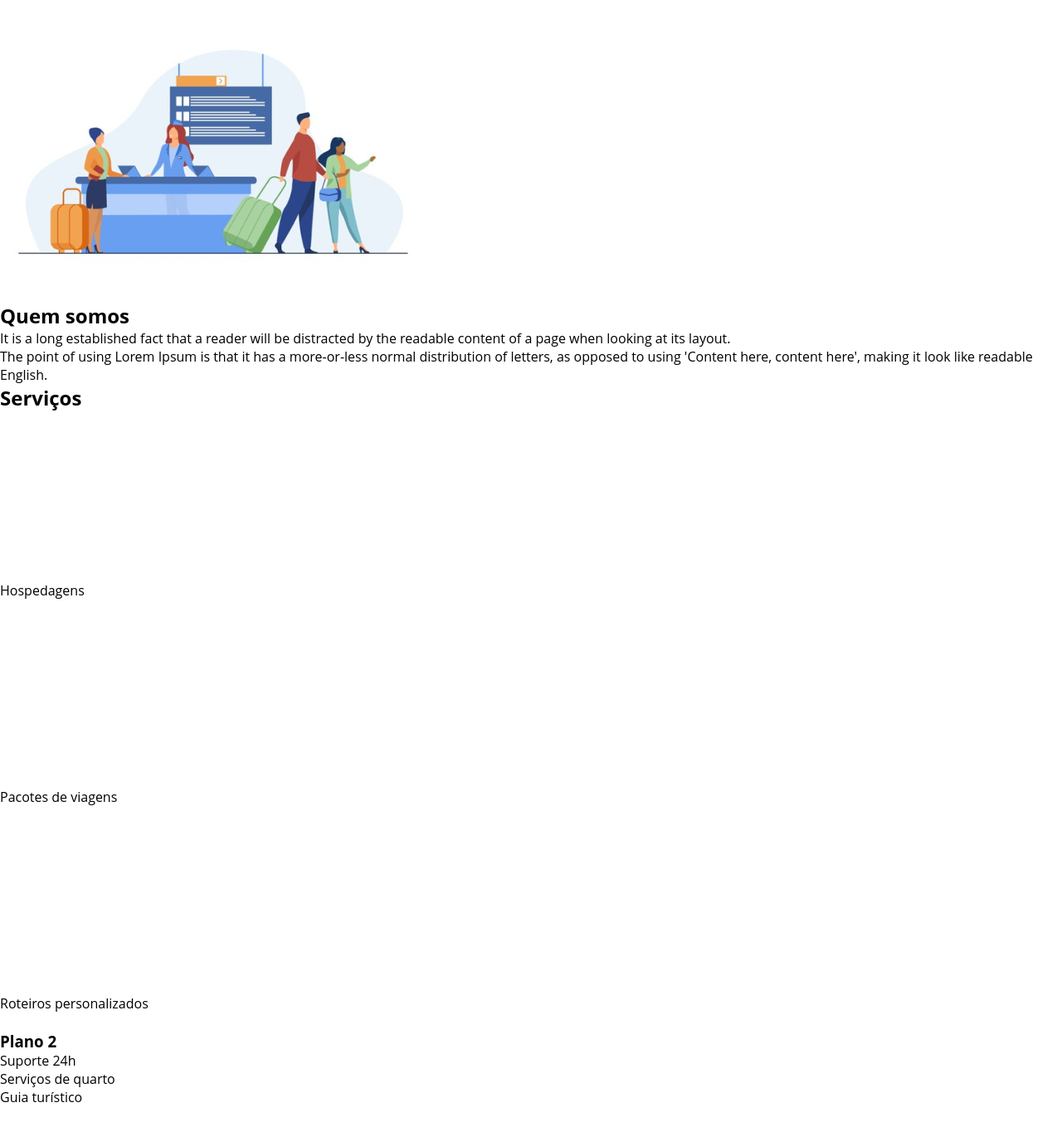
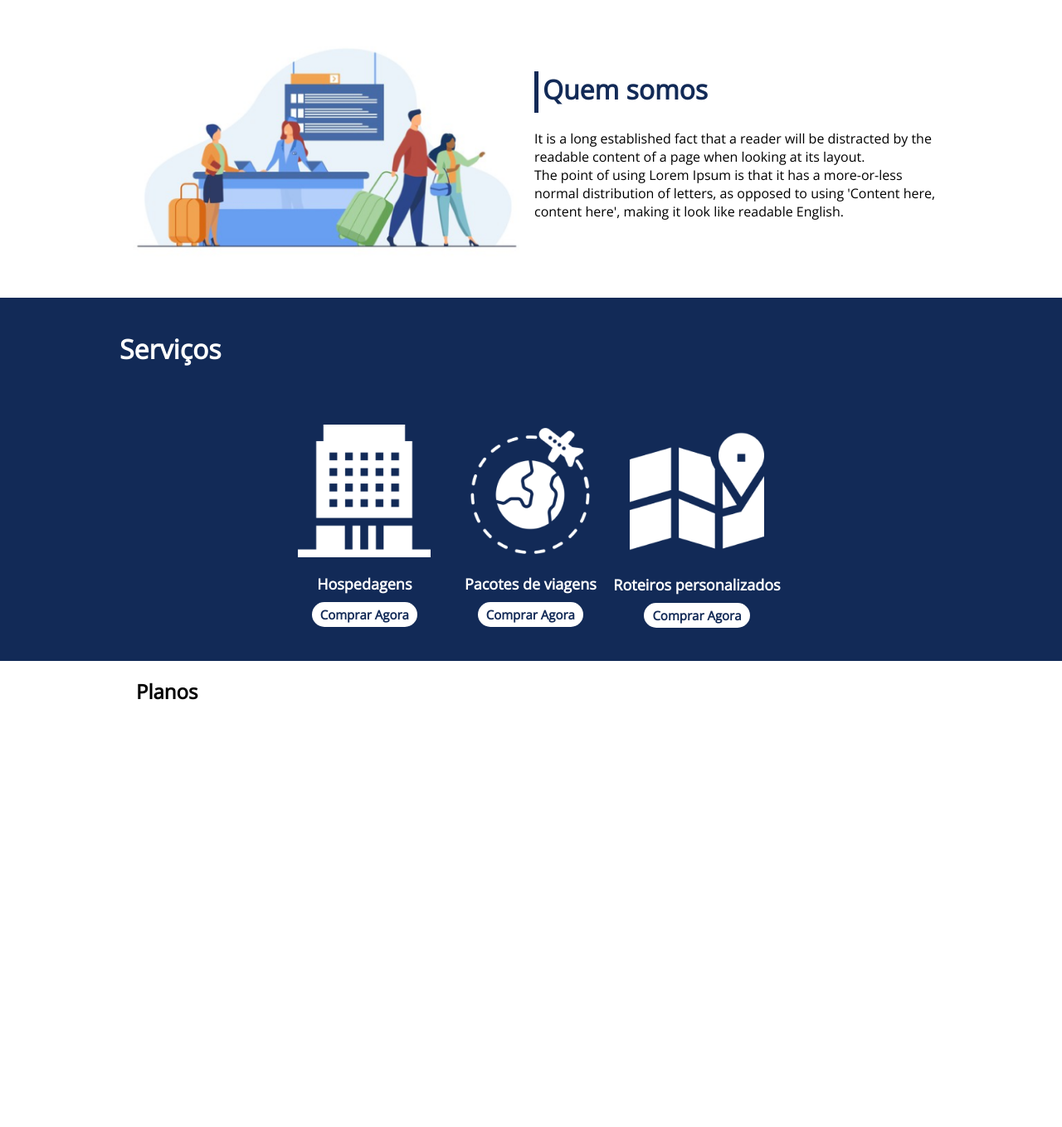
Before and after one commit to VitoDiniz/projetos-e-exercicios-dio, a plain HTML site: page Projetos/Projeto Integrador/project-flexbox-dio-master/flex-projeto/index.html in a window 1280 px wide. Shown: the part 897-2256 px from the top of the page at 83% size. Drawn offline with nearby package versions, Linux system fonts and the light colour scheme.

Commit message:
interface part 2

```diff
--- a/Projetos/Projeto Integrador/project-flexbox-dio-master/flex-projeto/index.html
+++ b/Projetos/Projeto Integrador/project-flexbox-dio-master/flex-projeto/index.html
@@ -1,15 +1,19 @@
 <!DOCTYPE html>
 <html lang="pt-br">
+
 <head>
     <meta charset="UTF-8">
     <meta name="viewport" content="width=device-width, initial-scale=1.0">
     <title>Flex Turismos</title>
     <link rel="stylesheet" href="./style.css">
 </head>
+
 <body>
     <header>
         <div class="flex-container menu">
-            <div><h1>FlexTurismos</h1></div>
+            <div>
+                <h1>FlexTurismos</h1>
+            </div>
             <ul class="list-items">
                 <li><a href="#quem-somos">Quem Somos</a></li>
                 <li><a href="#servicos">Serviços</a></li>
@@ -22,7 +26,7 @@
         <div class="texto-apresentacao">
             <h1>Flex <br>Turismos</h1>
             <p>O melhor serviço para você!</p>
-            <a href="">Saiba Mais!</a>
+            <a href="" class="btn">Saiba Mais!</a>
         </div>
 
         <div>
@@ -30,58 +34,67 @@
         </div>
     </div>
 
+    <div class="flex-container" id="quem-somos">
+        <div>
+            <h2>Quem somos</h2>
+            <p>It is a long established fact that a reader will be distracted by the readable content of a page when
+                looking at its layout. </p>
+            <p>The point of using Lorem Ipsum is that it has a more-or-less normal distribution of letters, as opposed
+                to using 'Content here, content here', making it look like readable English.</p>
+        </div>
         <div>
             <div>
                 <img src="./images/1-quem-somos.png" alt="balcão de atendimento">
             </div>
-
-        <div>
-            <h2>Quem somos</h2>
-            <p>It is a long established fact that a reader will be distracted by the readable content of a page when looking at its layout. </p>
-            <p>The point of using Lorem Ipsum is that it has a more-or-less normal distribution of letters, as opposed to using 'Content here, content here', making it look like readable English.</p>
         </div>
     </div>
 
-    <div>
-        <div>
+    <div class="container-externo">
+        <div class="flex-container" id="serviços">
             <h2>Serviços</h2>
         </div>
 
-        <div>
-            <div>
+        <div class="list-serviços">
+            <div class="item-serviço">
                 <div><img src="./images/icon-2.png" alt="hospedagens"></div>
                 <p>Hospedagens</p>
                 <a href="#">Comprar Agora</a>
             </div>
 
-            <div>
+            <div class="item-serviço">
                 <div><img src="./images/icon-1.png" alt="pacote de viagens"></div>
                 <p>Pacotes de viagens</p>
                 <a href="#">Comprar Agora</a>
             </div>
 
-            <div>
+            <div class="item-serviço">
                 <div><img src="./images/icon-3.png" alt="roteiros personalizados"></div>
                 <p>Roteiros personalizados</p>
                 <a href="#">Comprar Agora</a>
             </div>
 
         </div>
+
     </div>
 
-    <div>
+    <div class="flex-container" id="planos">
 
-        <div>
+        <div id="planos">
+            <h2>Planos</h2>
+        </div>
+
+        <div class="list-planos">
+            <div class="item-plano">
                 <h3>Plano 2</h3>
                 <ul>
                     <li>Suporte 24h</li>
                     <li>Serviços de quarto</li>
                     <li>Guia turístico</li>
                 </ul>
-            <a href="#">Saiba Mais!</a>
+                <a href="#" class="btn">Saiba Mais!</a>
             </div>
 
-        <div>
+            <div class="item-plano">
                 <h3>Plano 2</h3>
                 <ul>
                     <li>Suporte 24h</li>
@@ -90,10 +103,10 @@
                     <li>Roteiro de trilhas</li>
                     <li>Serviço personalizado</li>
                 </ul>
-            <a href="#">Saiba Mais!</a>
+                <a href="#" class="btn">Saiba Mais!</a>
             </div>
 
-        <div>
+            <div class="item-plano">
                 <h3>Plano 3</h3>
                 <ul>
                     <li>Suporte 24h</li>
@@ -103,13 +116,14 @@
                     <li>Serviço personalizado</li>
                     <li>Área Vip</li>
                 </ul>
-            <a href="#">Saiba Mais!</a>
+                <a href="#" class="btn">Saiba Mais!</a>
             </div>
         </div>
 
         <footer>
             <p>&copy; 2021 CSS Flexbox</p>
-        <p>Desenvolvido por: Seu nome aqui dev</p>
+            <p>Desenvolvido por: Victor dos Santos Diniz</p>
         </footer>
 </body>
+
 </html>
--- a/Projetos/Projeto Integrador/project-flexbox-dio-master/flex-projeto/style.css
+++ b/Projetos/Projeto Integrador/project-flexbox-dio-master/flex-projeto/style.css
@@ -1,7 +1,9 @@
+@import url('https://fonts.googleapis.com/css2?family=Open+Sans:ital@0;1&display=swap');
+
 * {
     margin: 0;
     padding: 0;
-    font-family:  'Open Sans', sans-serif;
+    font-family: 'Open Sans', sans-serif;
 }
 
 ul {
@@ -27,7 +29,7 @@ header {
     color: white;
 }
 
-.list-items {
+header .list-items {
     display: flex;
     width: 100%;
     max-width: 260px;
@@ -35,7 +37,16 @@ header {
     align-items: center;
 }
 
-a {
+div img {
+    display: block;
+    width: 100%;
+}
+
+div #planos {
+    padding: 20px;
+}
+
+.list-items a  {
    color: white;
 }
 .menu {
@@ -59,7 +70,7 @@ a {
     margin-bottom: 10px
 }
 
-.texto-apresentacao a {
+.btn {
     background-color: #122A57;
     border-radius: 30px;
     text-align: center;
@@ -67,9 +78,135 @@ a {
     width: 220px;
     height: 50px;
     line-height: 50px;
+    color: white;
+    margin-top: 10px;
+    margin-bottom: 10px;
 }
 
+#quem-somos {
+    flex-direction: row-reverse;
+    align-items: center;
+    justify-content: space-between;
+}
 
-.texto-apresentacao p {
-    margin: 7px;
+#quem-somos h2 {
+    font-size: 32px;
+    color: #122A57;
+    display: flex;
+    margin-bottom: 20px;
 }
+
+#quem-somos h2::before {
+    content: "";
+    height: 50px;
+    width: 5px;
+    margin-right: 5px;
+    background-color: #122A57;
+    position: relative;
+}
+
+#quem-somos {
+    margin-bottom: 10px;
+    width: 90%;
+}
+
+#quem-somos img {
+    min-width: 500px;
+}
+
+.container-externo {
+    background-color: #122A57;
+    width: 100%;
+    padding-bottom: 30px;
+}
+
+#serviços {
+    flex-direction: column;
+    padding-top: 40px;
+    padding-bottom: 50px;
+}
+
+#serviços h2{
+    color: white;
+    font-size: 32px;
+    margin-bottom: 20px;
+}
+
+.list-serviços {
+    display: flex;
+    justify-content: center;
+}
+
+.item-serviço {
+    text-align: center;
+}
+
+.item-serviço a {
+    width: 120px;
+    background-color: white;
+    border-radius: 30px;
+    height: 50px;
+    line-height: 50px;
+    text-align: center;
+    margin-top: 20px;
+    padding: 5px 10px;
+    color: #122A57;
+    font-size: 15px;
+    text-decoration: none;
+    font-weight: 700;
+}
+
+.item-serviço p {
+    font-weight: 700;
+    font-size: 18px;
+    color: white;
+    margin-top: 20px;
+}
+
+.item-serviço img {
+    width: 80%;
+    margin: auto;
+}
+
+#planos {
+    flex-direction: column;
+    min-height: 100vh;
+}
+
+.list-planos {
+    display: flex;
+    align-items: flex-end;
+}
+
+.item-plano {
+    flex: 1;
+    border: 3px solid #122A57;
+    margin-right: 20px;
+}
+
+.item-plano .btn {
+    margin: auto;
+    margin-bottom: 20px;
+}
+
+.item-plano h3 {
+    font-size: 24px;
+    display: flex;
+    flex-direction: column;
+    text-align: center;
+}
+
+.item-plano h3::after {
+    content: "";
+    background-color: #122A57;
+    width: 100%;
+    height: 3px;
+    margin-top: 20px;
+    margin-bottom: 10px;
+}
+
+.item-plano ul {
+    padding: 10px 20px;
+    display: flex;
+    flex-direction: column;
+}
```
Lines whose indentation alone changed are shown as unchanged.
